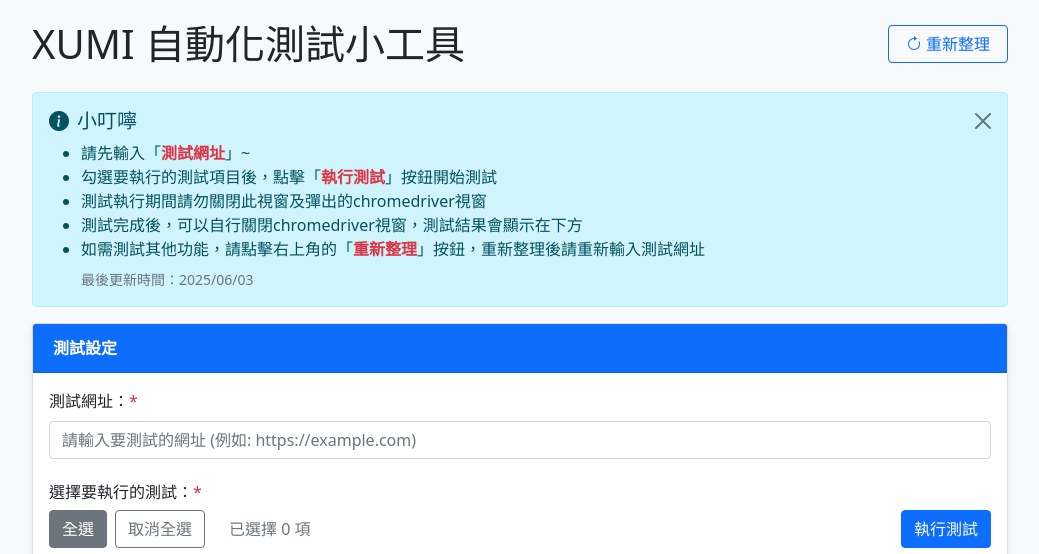
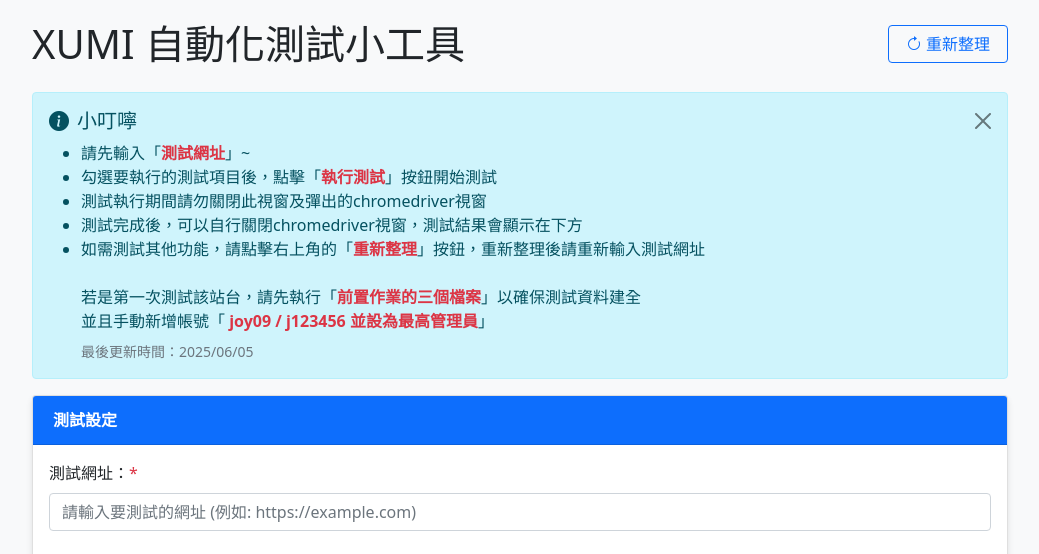
Before and after one commit to s096138/sunnet_XUMI_tool, a Flask app: page / in a window 1280 px wide. Shown: the top 554 px of the page, without its empty margins (120-1159 px from the left). Run offline with Flask 3, Linux system fonts and the light colour scheme; parts of the project's set-up code (start-up, migrations or seed data) failed here and were passed over.

Commit message:
修正小叮嚀

```diff
--- a/templates/index.html
+++ b/templates/index.html
@@ -152,7 +152,10 @@
                 <li>測試執行期間請勿關閉此視窗及彈出的chromedriver視窗</li>
                 <li>測試完成後，可以自行關閉chromedriver視窗，測試結果會顯示在下方</li>
                 <li>如需測試其他功能，請點擊右上角的「<b class="text-danger">重新整理</b>」按鈕，重新整理後請重新輸入測試網址</li>
-                <small class="text-muted d-block mt-2">最後更新時間：2025/06/03</small>
+                <br>
+                <label>若是第一次測試該站台，請先執行「<b class="text-danger">前置作業的三個檔案</b>」以確保測試資料建全</label>
+                <label>並且手動新增帳號「<b class="text-danger"> joy09 / j123456 並設為最高管理員</b>」</label>
+                <small class="text-muted d-block mt-2">最後更新時間：2025/06/05</small>
             </ul>
             <button type="button" class="btn-close" data-bs-dismiss="alert" aria-label="關閉"></button>
         </div>
```
